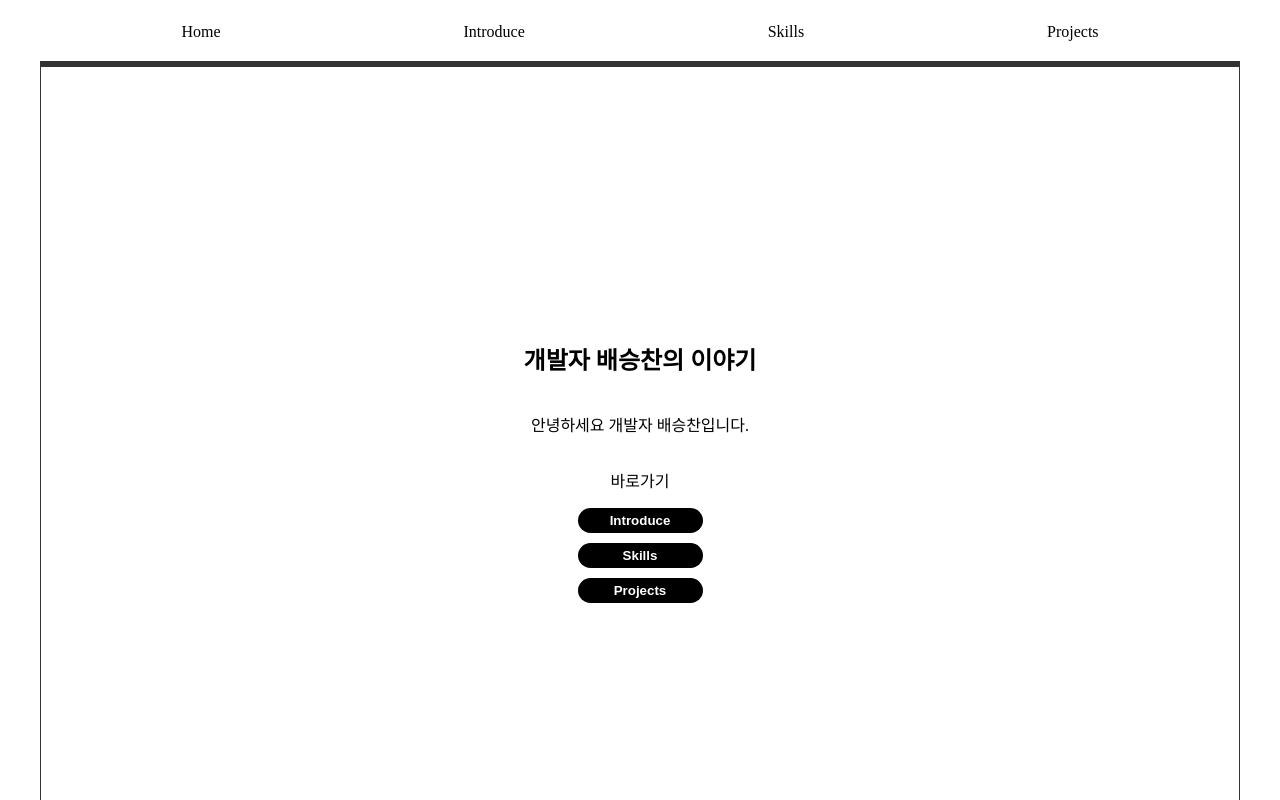
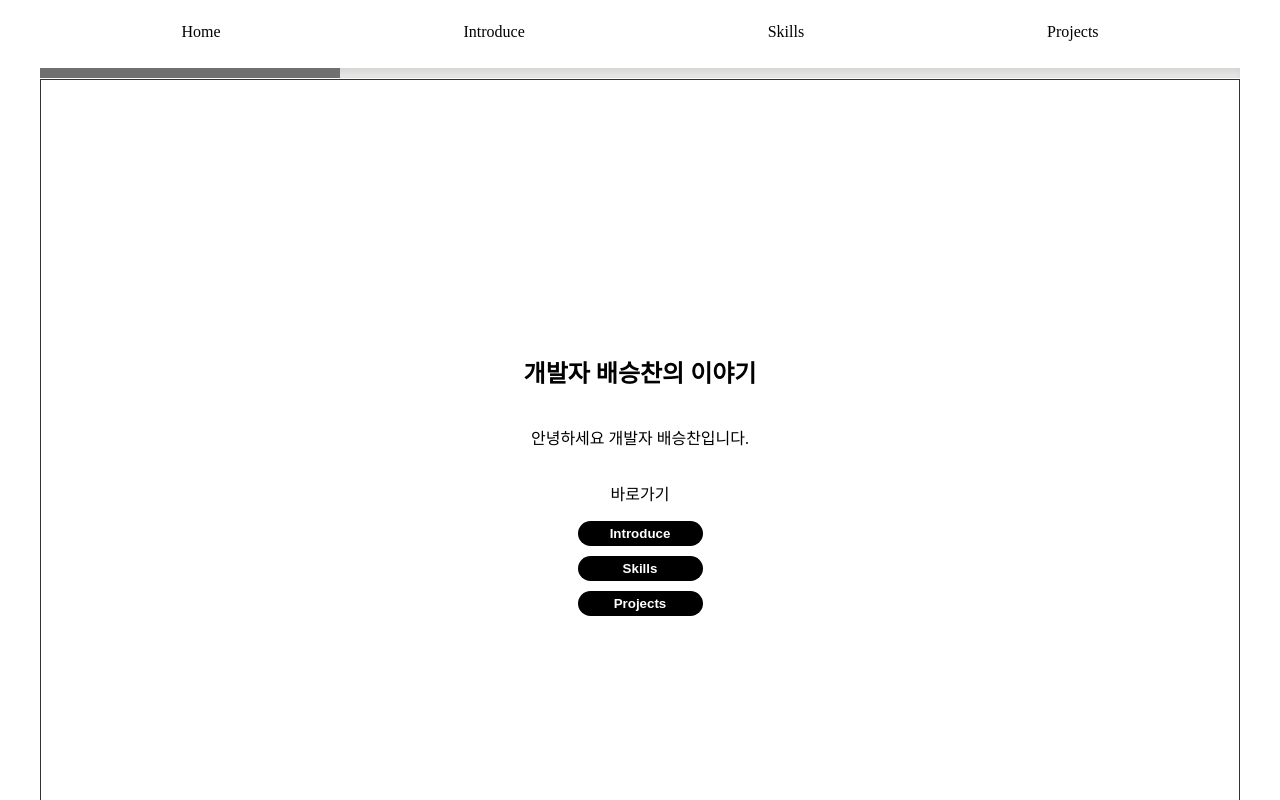
Before and after one commit to bea0266/bsc-portfolio-vue, a Vue app: page /home in a window 1280 px wide. Shown: the top 800 px of the page. Built offline with nearby package versions, Linux system fonts and the light colour scheme.

Commit message:
메뉴 진행바 추가 -> 애니메이션 필요

```diff
--- a/src/App.vue
+++ b/src/App.vue
@@ -1,13 +1,21 @@
 <template>
 	<header class="header">
 		<nav class="nav-menu">
-			<div class="nav-menu__item" @click="linkToPage('home')">Home</div>
-			<div class="nav-menu__item" @click="linkToPage('introduce')">Introduce</div>
-			<div class="nav-menu__item" @click="linkToPage('skills')">Skills</div>
-			<div class="nav-menu__item" @click="linkToPage('projects')">Projects</div>
+			<div
+				v-for="item in menuItems"
+				:key="item.id"
+				@click="clickMenu(item.title)"
+			>
+				{{ item.title }}
+			</div>
 		</nav>
 		<!-- TODO: 메뉴에 대한 진행 상황을 표시하고 싶어 -->
-		<div class="nav-menu__indicator"></div>
+		<progress
+			class="header__progress"
+			:value="menuProgress.percent"
+			:min="menuProgress.min"
+			:max="menuProgress.max"
+		></progress>
 	</header>
 	<main class="main-cont">
 		<section class="book-area">
@@ -21,6 +29,58 @@
 <script setup lang="ts">
 	import { RouterLink, RouterView } from 'vue-router';
 	import { linkToPage } from '@/utils/routerUtils';
+	import { ref } from 'vue';
+
+	// 메뉴 기본 항목
+	enum MenuItemsTitle {
+		HOME = 'Home',
+		INTRODUCE = 'Introduce',
+		SKILLS = 'Skills',
+		PROJECTS = 'Projects',
+	}
+	// 메뉴 항목 정의
+	const menuItems = ref([
+		{
+			id: 1,
+			title: MenuItemsTitle.HOME,
+		},
+		{
+			id: 2,
+			title: MenuItemsTitle.INTRODUCE,
+		},
+		{
+			id: 3,
+			title: MenuItemsTitle.SKILLS,
+		},
+		{
+			id: 4,
+			title: MenuItemsTitle.PROJECTS,
+		},
+	]);
+	const menuProgress = ref({
+		percent: 25,
+		min: 0,
+		max: 100,
+	});
+
+	const clickMenu = (menuTitle: string) => {
+		switch (menuTitle) {
+			case MenuItemsTitle.HOME:
+				menuProgress.value.percent = 25;
+				break;
+			case MenuItemsTitle.INTRODUCE:
+				menuProgress.value.percent = 50;
+				break;
+			case MenuItemsTitle.SKILLS:
+				menuProgress.value.percent = 75;
+				break;
+			case MenuItemsTitle.PROJECTS:
+				menuProgress.value.percent = 100;
+				break;
+		}
+
+		linkToPage(menuTitle.toLowerCase());
+	};
 </script>
 <style>
 	.book-area {
@@ -44,9 +104,19 @@ import { linkToPage } from '@/utils/routerUtils';
 		color: #333;
 	}
 
-	.nav-menu__indicator {
-		background-color: #333;
-		height: 5px;
+	.header__progress {
+		width: 100%;
+		height: 10px;
+		appearance: none;
+	}
+
+	.header__progress::-webkit-progress-bar {
+		background: #e0dfdc83;
+		box-shadow: inset 3px 3px 10px #ccc;
+	}
+
+	.header__progress::-webkit-progress-value {
+		background: #707070;
 	}
 
 	.btn__page {
```
Lines whose indentation alone changed are shown as unchanged.
